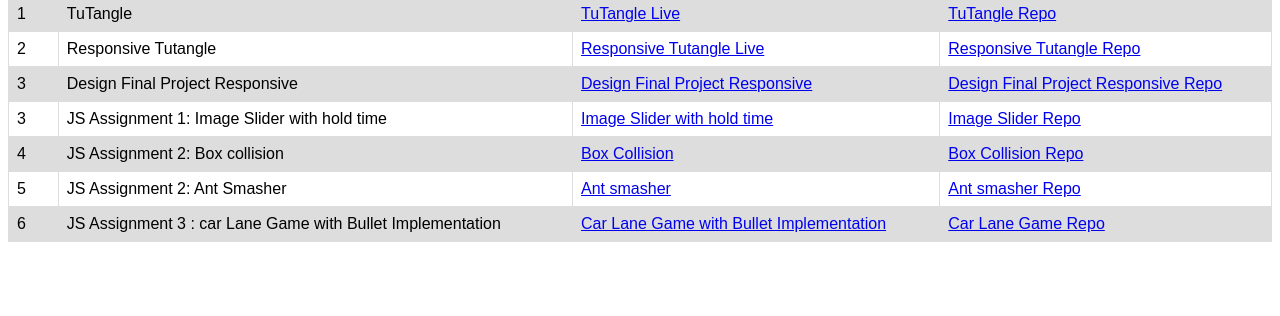
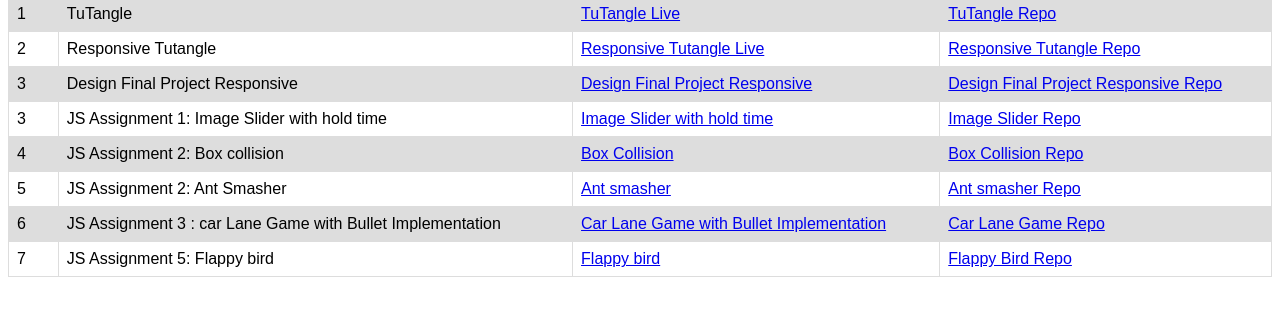
Before and after one commit to bharatrajjoshi/bharatrajjoshi.github.io, a plain HTML site: page index.html in a window 1280 px wide. Shown: the part 278-594 px from the top of the page. Drawn offline with Linux system fonts and the light colour scheme.

Commit message:
Update index.html

```diff
--- a/index.html
+++ b/index.html
@@ -70,6 +70,11 @@
                 <td><a target="_blank" href="JS%20Assignment%203%20car%20Lane%20Game%20with%20Bullet%20Implementation/index.html">Car Lane Game with Bullet Implementation</a></td>
                <td><a target="_blank" href="https://github.com/bharatrajjoshi/bharatrajjoshi.github.io/tree/main/JS%20Assignment%203%20car%20Lane%20Game%20with%20Bullet%20Implementation">Car Lane Game Repo </a></td>
                </tr>
+ <td>7</td>
+                <td>JS Assignment 5: Flappy bird </td>
+                <td><a target="_blank" href="JS%20Assignment%205%20Flappy%20bird/index.html">Flappy bird</a></td>
+               <td><a target="_blank" href="https://github.com/bharatrajjoshi/bharatrajjoshi.github.io/tree/main/JS%20Assignment%205%20Flappy%20bird">Flappy Bird Repo </a></td>
+               </tr>
 
 
           </table>
```
